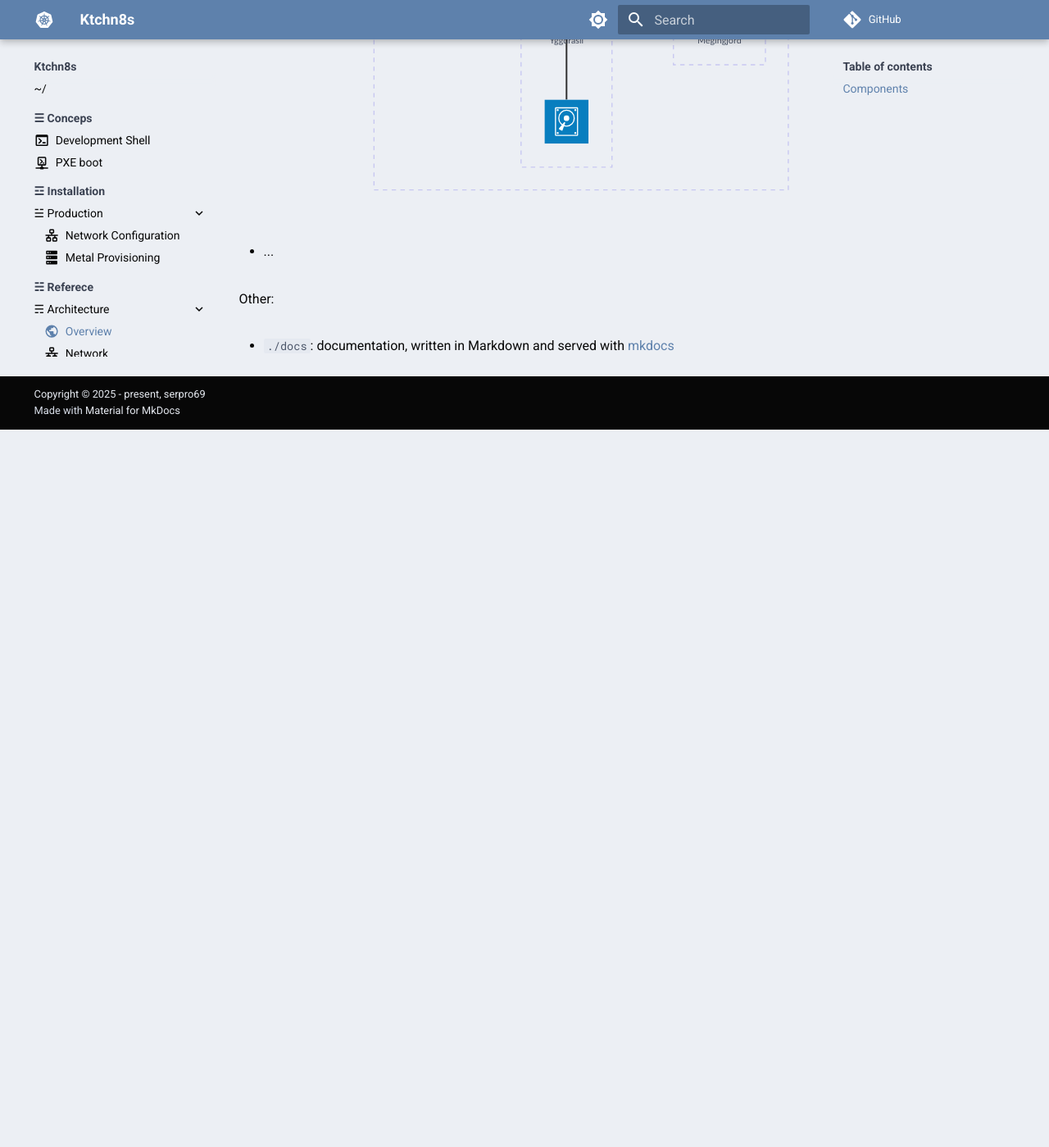
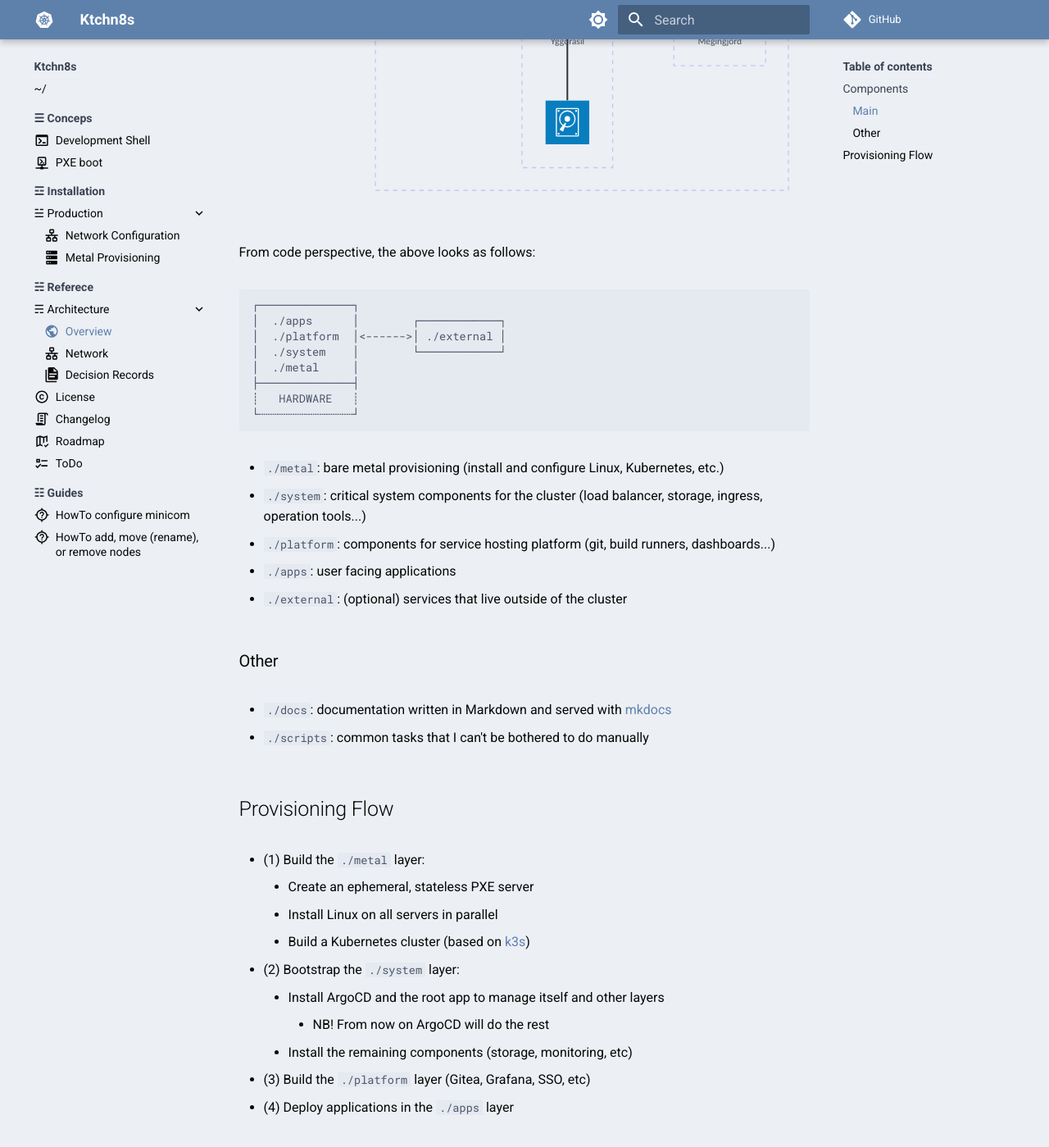
Before and after one commit to serpro69/ktchn8s, an MkDocs documentation site: the page built from docs/reference/architecture/overview.md, in a window 1280 px wide and 1400 px high, scrolled down 1051 px. Shown: the whole window at 82% size. Built offline with MkDocs 1.6.1 and Material for MkDocs 9.7.7, drawn with Linux system fonts in a browser that asks for light colours; comment, search, counter and statistics services are not loaded; before the commit the page ends 1575 px from its top, so only the background shows below that.

Commit message:
Add provisioning flow

````diff
--- a/docs/reference/architecture/overview.md
+++ b/docs/reference/architecture/overview.md
@@ -6,7 +6,7 @@ icon: material/earth
 
 ## Components
 
-Main:
+### Main
 
 ```mermaid
 architecture-beta
@@ -37,22 +37,87 @@ architecture-beta
     group external(mdi:cloud)[External]
 
     service cloudflare(si:cloudflare)[Cloudflare] in external
-    service github(si:github)[Github] in external
+    service letsencrypt(si:letsencrypt)[LetsEncrypt] in external
 
     cloudflare{group}:B <--> T:heimdall{group}
-
-    %% service db(database)[Database] in api
-    %% service disk1(disk)[Storage] in api
-    %% service disk2(disk)[Storage] in api
-    %% service server(server)[Server] in api
-
-    %% db:L -- R:server
-    %% disk1:T -- B:server
-    %% disk2:T -- B:db
 ```
 
-- ...
+From code perspective, the above looks as follows:
 
-Other:
+<!-- https://en.wikipedia.org/wiki/Box_Drawing -->
 
-- `./docs`: documentation, written in Markdown and served with [mkdocs](https://www.mkdocs.org/)
+```
+┌──────────────┐
+│  ./apps      │        ┌────────────┐
+│  ./platform  │<------>│ ./external │
+│  ./system    │        └────────────┘
+│  ./metal     │
+├──────────────┤
+┊   HARDWARE   ┊
+└┄┄┄┄┄┄┄┄┄┄┄┄┄┄┘
+```
+
+- `./metal`: bare metal provisioning (install and configure Linux, Kubernetes, etc.)
+- `./system`: critical system components for the cluster (load balancer, storage, ingress, operation tools...)
+- `./platform`: components for service hosting platform (git, build runners, dashboards...)
+- `./apps`: user facing applications
+- `./external`: (optional) services that live outside of the cluster
+
+### Other
+
+- `./docs`: documentation written in Markdown and served with [mkdocs](https://www.mkdocs.org/)
+- `./scripts`: common tasks that I can't be bothered to do manually
+
+## Provisioning Flow
+
+- (1) Build the `./metal` layer:
+    - Create an ephemeral, stateless PXE server
+    - Install Linux on all servers in parallel
+    - Build a Kubernetes cluster (based on [k3s](https://k3s.io/))
+- (2) Bootstrap the `./system` layer:
+    - Install ArgoCD and the root app to manage itself and other layers
+        - NB! From now on ArgoCD will do the rest
+    - Install the remaining components (storage, monitoring, etc)
+- (3) Build the `./platform` layer (Gitea, Grafana, SSO, etc)
+- (4) Deploy applications in the `./apps` layer
+
+```mermaid
+flowchart TD
+  subgraph metal[./metal]
+    pxe[PXE Server] -.-> linux[Fedora Server] --> k3s
+  end
+
+  subgraph system[./system]
+    argocd[ArgoCD and root app]
+    nginx[NGINX]
+    rook-ceph[Rook Ceph]
+    cert-manager
+    external-dns[External DNS]
+    cloudflared
+  end
+
+  subgraph external[./external]
+    letsencrypt[Let's Encrypt]
+    cloudflare[Cloudflare]
+  end
+
+  letsencrypt -.-> cert-manager
+  cloudflare -.-> cert-manager
+  cloudflare -.-> external-dns
+  cloudflare -.-> cloudflared
+
+  subgraph platform[./platform]
+    Gitea
+    Woodpecker
+    Grafana
+  end
+
+  subgraph apps[./apps]
+    homepage[Homepage]
+    jellyfin[Jellyfin]
+    matrix[Matrix]
+    paperless[Paperless]
+  end
+
+  make@{ shape: text, label: "<code>make</code>" } -- 1 --> metal -- 2 --> system -. 3 .-> platform -. 4 .-> apps
+```
````
